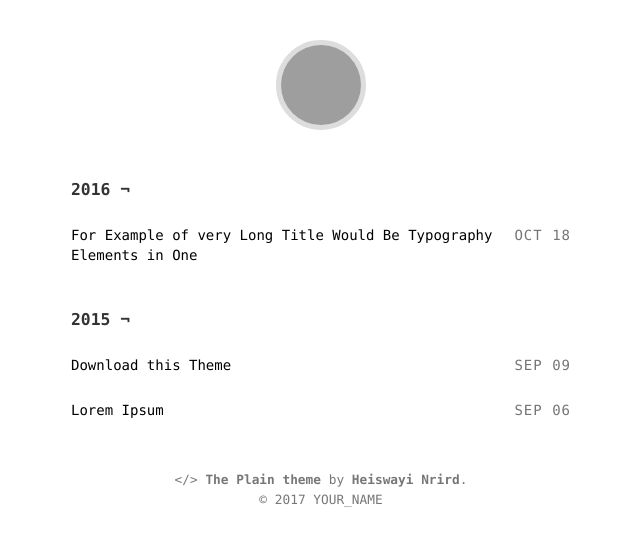
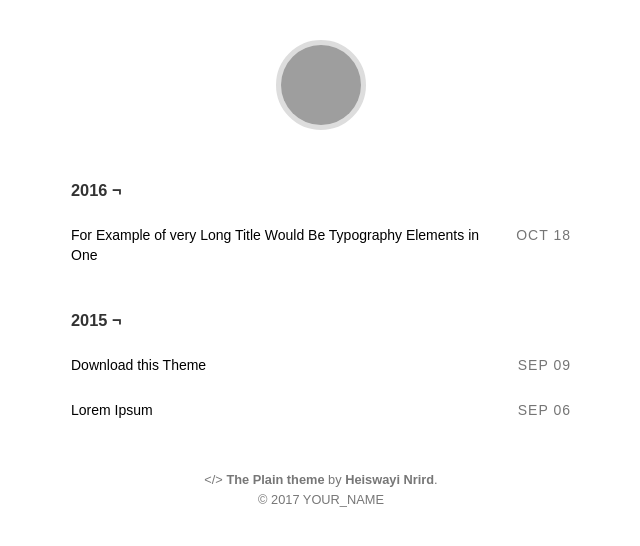
Before and after one commit to nijaru/nijaru.github.io, a Jekyll site: the page built from index.html, in a window 1280 px wide. Shown: the top 546 px of the page, without its empty margins (319-959 px from the left). Built offline with Jekyll 4.4.1, drawn with Linux system fonts in a browser that asks for light colours; grey boxes are pictures that could not be loaded.

Commit message:
Change font to sans-serif
Signed-off-by: Nick Russo <nicholasjamesrusso@gmail.com>

```diff
--- a/_sass/main.scss
+++ b/_sass/main.scss
@@ -3,7 +3,7 @@ body {
   line-height: 20px;
   font-weight: normal;
   font-style: normal;
-  font-family: consolas, monaco, courier, "courier new", fixed-width;
+  font-family: sans-serif, consolas, monaco, courier, "courier new", fixed-width;
   color: #333333;
   padding: 20px;
   margin: 0;
```
